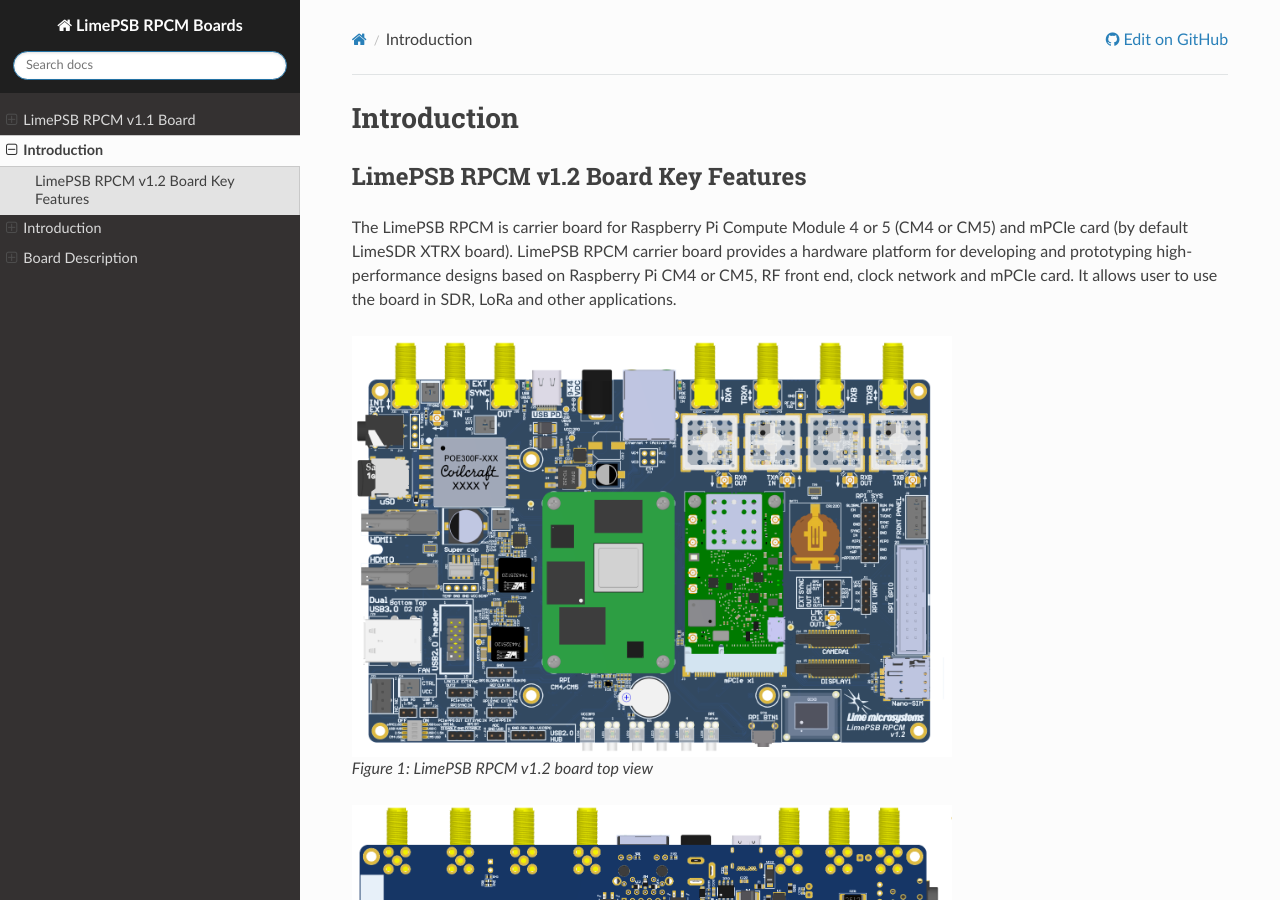
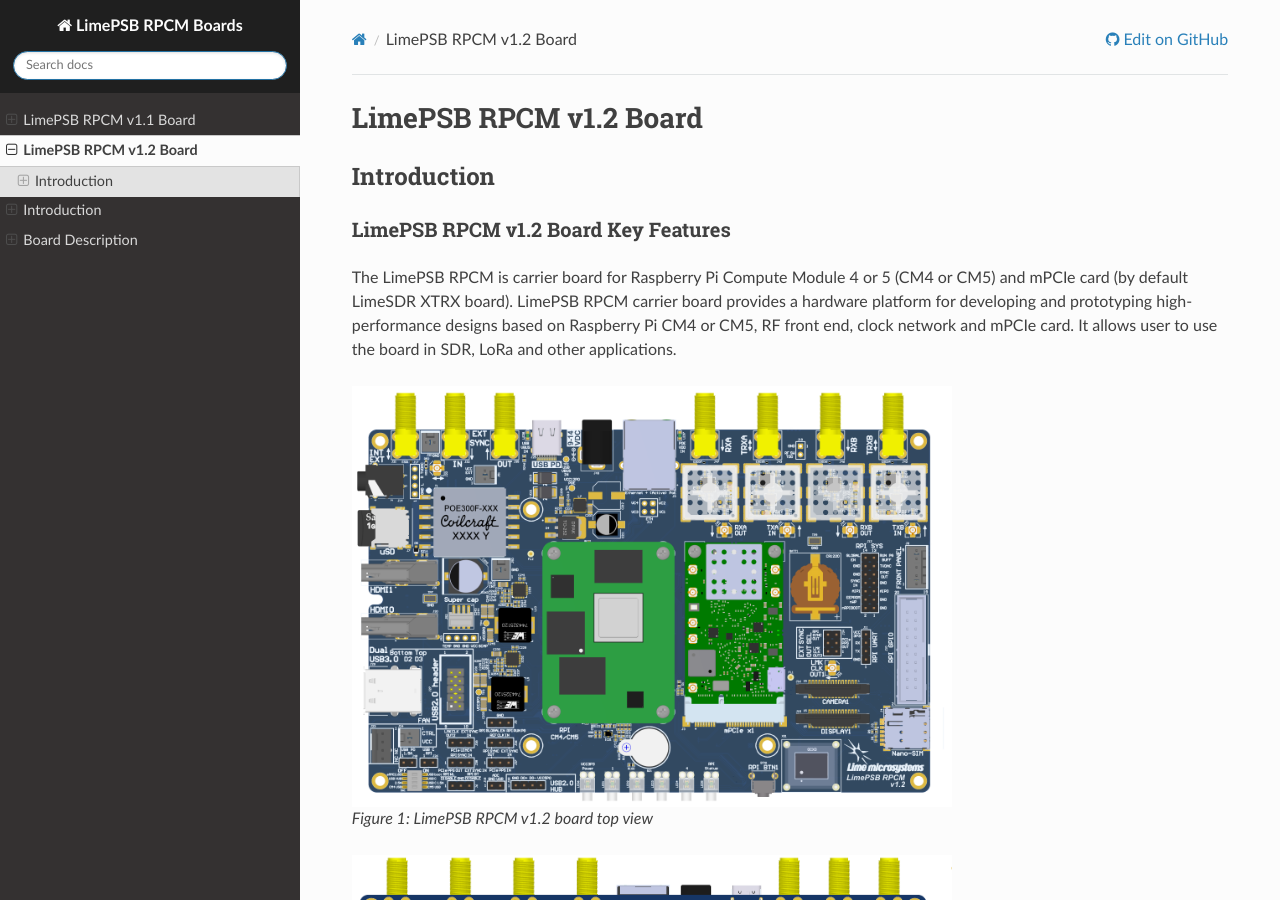
Before and after one commit to myriadrf/LimePSB-RPCM, a Sphinx documentation site: the page built from docs/v1.2/index.rst, in a window 1280 px wide and 900 px high. Built offline with Sphinx 7.4.7 and the Read the Docs theme 3.1.0, drawn with Linux system fonts in a browser that asks for light colours.

Commit message:
Added title

```diff
--- a/docs/v1.2/index.rst
+++ b/docs/v1.2/index.rst
@@ -1,3 +1,7 @@
+*****
+LimePSB RPCM v1.2 Board
+*****
+
 Introduction
 ============
 
```
